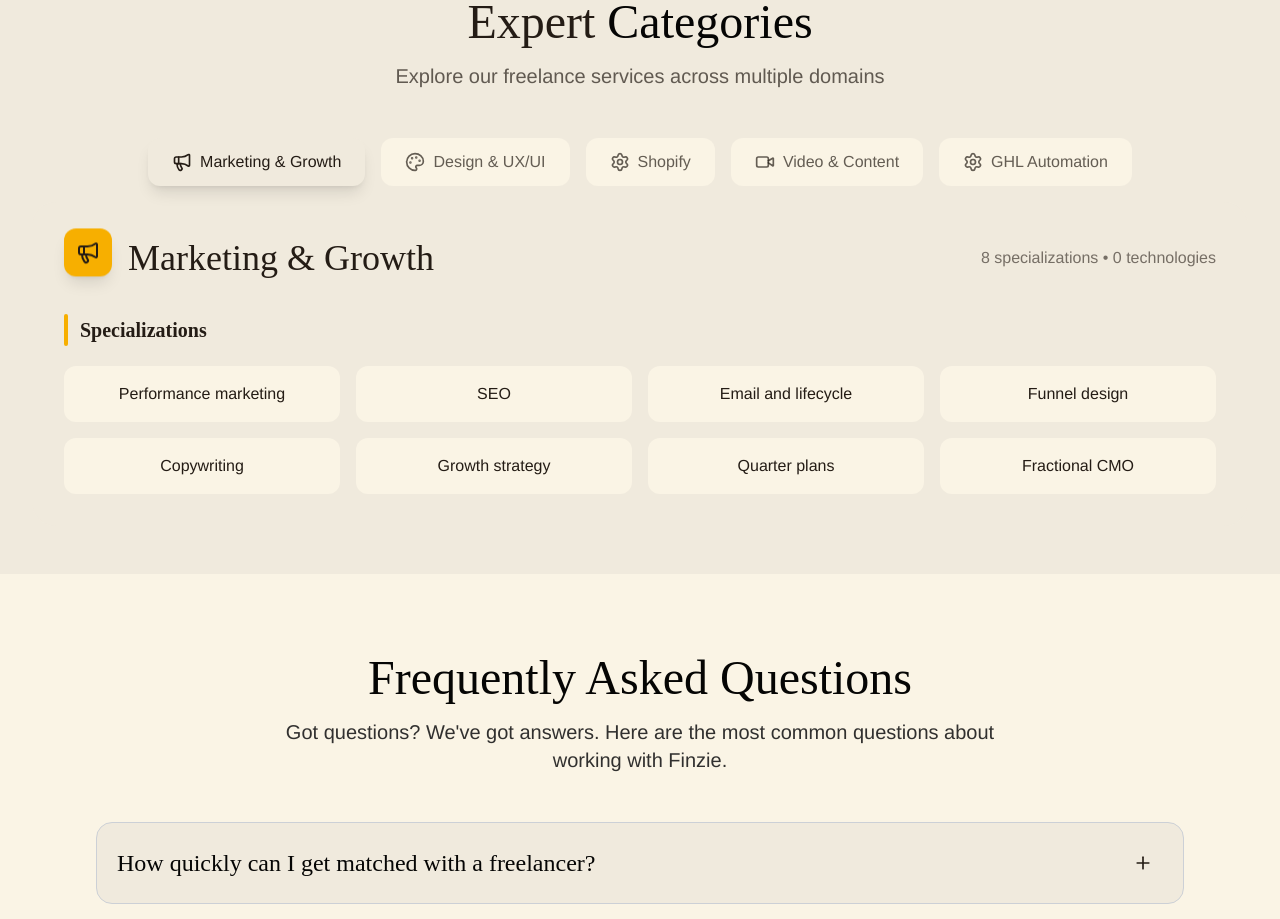
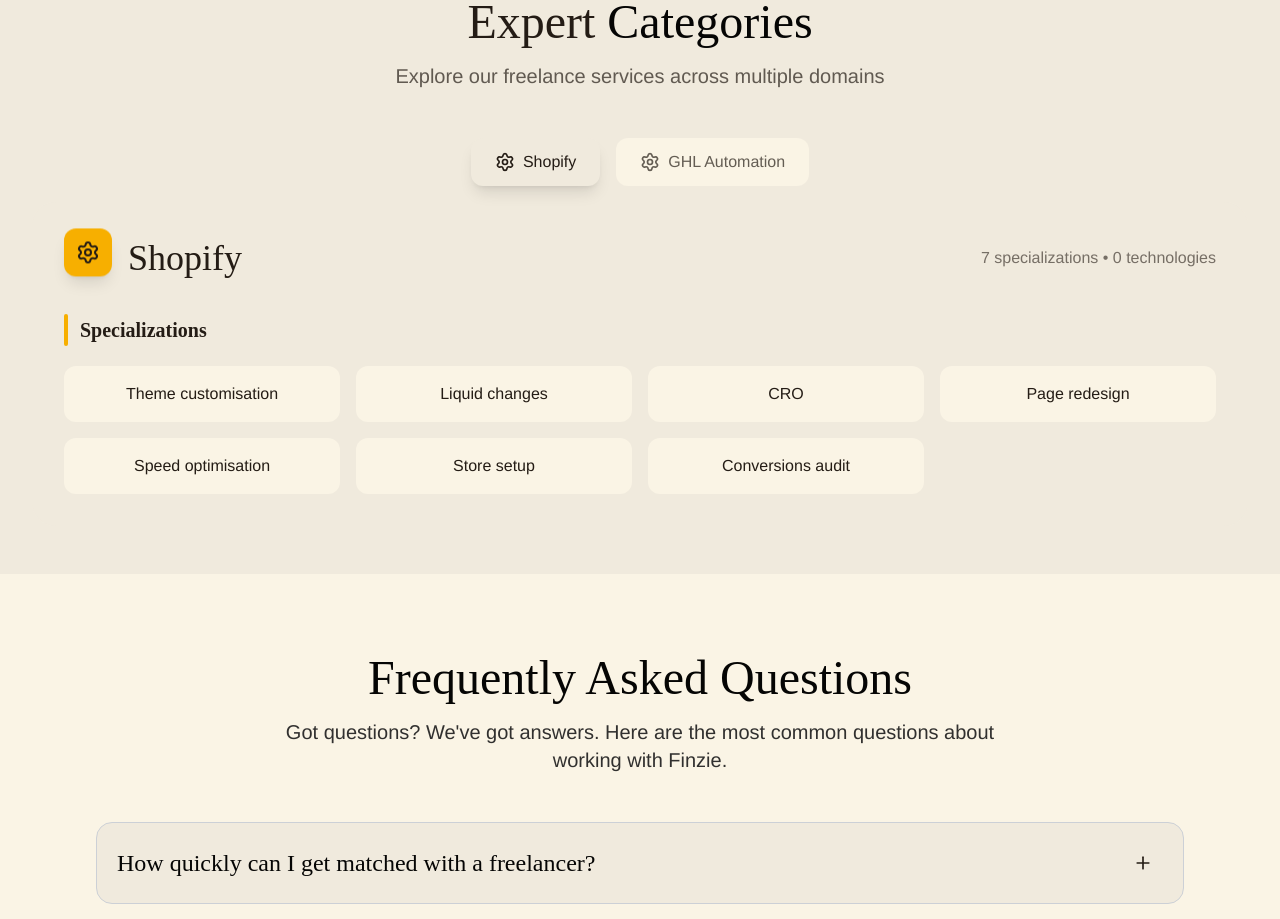
Before and after one commit to aryantrivedi28/aitm-isolated, a Next.js app: page / in a window 1280 px wide. Shown: the part 4920-5839 px from the top of the page. Built offline with nearby package versions, Linux system fonts and the light colour scheme.

Commit message:
Home page copies changes

```diff
--- a/src/app/services/page.tsx
+++ b/src/app/services/page.tsx
@@ -116,7 +116,7 @@ export default function ServicesPage() {
             </p>
             <div className="flex flex-col sm:flex-row gap-4 justify-center">
               <Link
-                href="/contact"
+                href="/client-request"
                 className="bg-[#f7af00] text-[#050504] hover:bg-[#e69f00] px-6 md:px-8 py-3 md:py-4 rounded-xl font-semibold text-base md:text-lg transition-all hover:scale-105 inline-flex items-center justify-center gap-2"
               >
                 <Calendar className="w-4 h-4 md:w-5 md:h-5" />
--- a/src/components/home/ServiceCategories.tsx
+++ b/src/components/home/ServiceCategories.tsx
@@ -4,49 +4,49 @@ import React, { useState } from "react";
 import { Code, Megaphone, Palette, Video, Brain, Database, Shield, Headphones, TestTube, FileText, Briefcase, Sparkles, Settings } from "lucide-react";
 
 type CategoryKey =
-  | "Design & UX/UI"
-  | "Marketing & Growth"
-  | "Shopify"
-  | "Video & Content"
+  // | "Design & UX/UI"
+  // | "Marketing & Growth"
+   "Shopify"
+  // | "Video & Content"
   | "GHL Automation";
 
 const ServiceCategories = () => {
-  const [activeCategory, setActiveCategory] = useState<CategoryKey>("Marketing & Growth");
+  const [activeCategory, setActiveCategory] = useState<CategoryKey>("Shopify");
 
   const categories: Record<CategoryKey, {
     icon: React.ComponentType<{ className?: string }>;
     subcategories: string[];
     techStacks?: string[];
   }> = {
-    "Marketing & Growth": {
-      icon: Megaphone,
-      subcategories: [
-        "Performance marketing",
-        "SEO",
-        "Email and lifecycle",
-        "Funnel design",
-        "Copywriting",
-        "Growth strategy",
-        "Quarter plans",
-        "Fractional CMO"
-      ]
-    },
+    // "Marketing & Growth": {
+    //   icon: Megaphone,
+    //   subcategories: [
+    //     "Performance marketing",
+    //     "SEO",
+    //     "Email and lifecycle",
+    //     "Funnel design",
+    //     "Copywriting",
+    //     "Growth strategy",
+    //     "Quarter plans",
+    //     "Fractional CMO"
+    //   ]
+    // },
 
-    "Design & UX/UI": {
-      icon: Palette,
-      subcategories: [
-        "UI design",
-        "UX flows",
-        "Wireframes",
-        "Brand identity",
-        "Pitch decks",
-        "Ad creatives",
-        "Web design",
-        "Marketing collateral"
-      ]
-    },
+    // "Design & UX/UI": {
+    //   icon: Palette,
+    //   subcategories: [
+    //     "UI design",
+    //     "UX flows",
+    //     "Wireframes",
+    //     "Brand identity",
+    //     "Pitch decks",
+    //     "Ad creatives",
+    //     "Web design",
+    //     "Marketing collateral"
+    //   ]
+    // },
 
-    Shopify: {
+    "Shopify": {
       icon: Settings,
       subcategories: [
         "Theme customisation",
@@ -59,18 +59,18 @@ const ServiceCategories = () => {
       ]
     },
 
-    "Video & Content": {
-      icon: Video,
-      subcategories: [
-        "Short form edits",
-        "Ads and reels",
-        "Long form videos",
-        "Brand storytelling",
-        "YouTube edits",
-        "Social content",
-        "Creative direction"
-      ]
-    },
+    // "Video & Content": {
+    //   icon: Video,
+    //   subcategories: [
+    //     "Short form edits",
+    //     "Ads and reels",
+    //     "Long form videos",
+    //     "Brand storytelling",
+    //     "YouTube edits",
+    //     "Social content",
+    //     "Creative direction"
+    //   ]
+    // },
 
     "GHL Automation": {
       icon: Settings,
```
